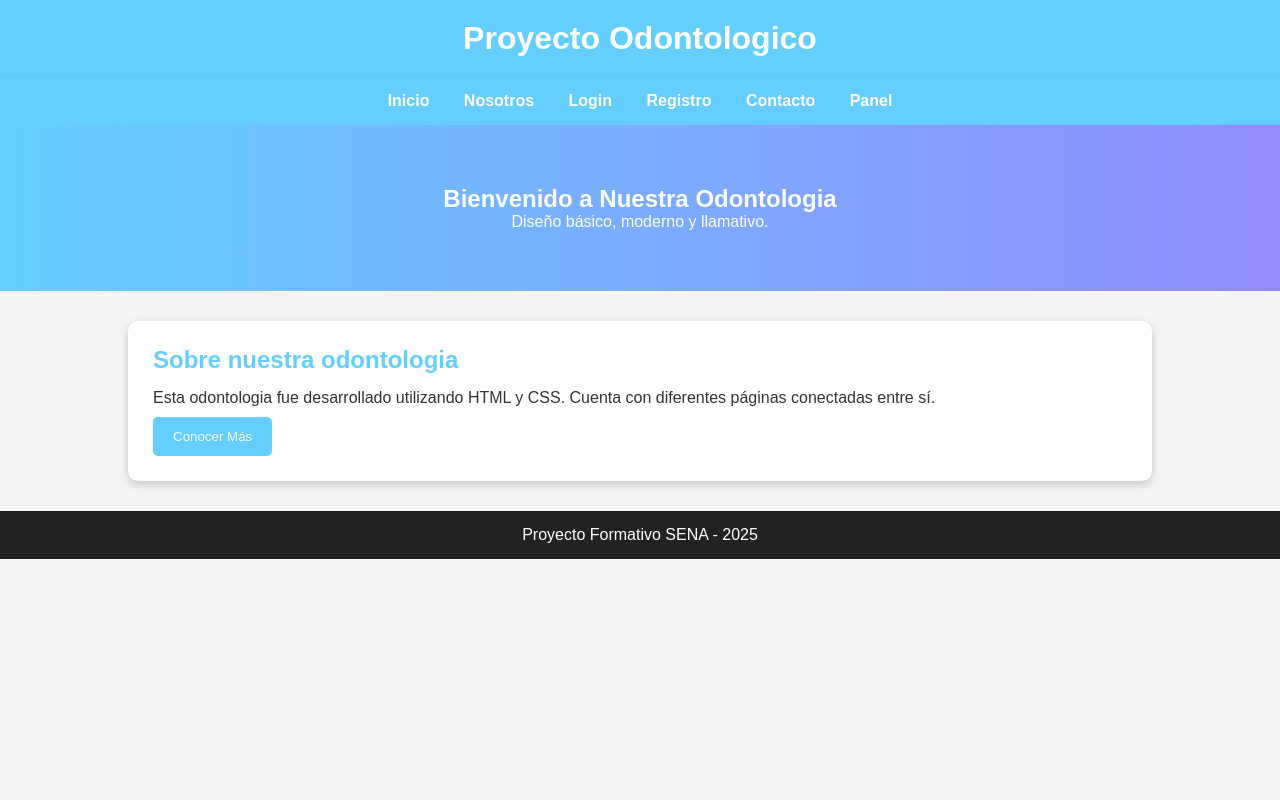
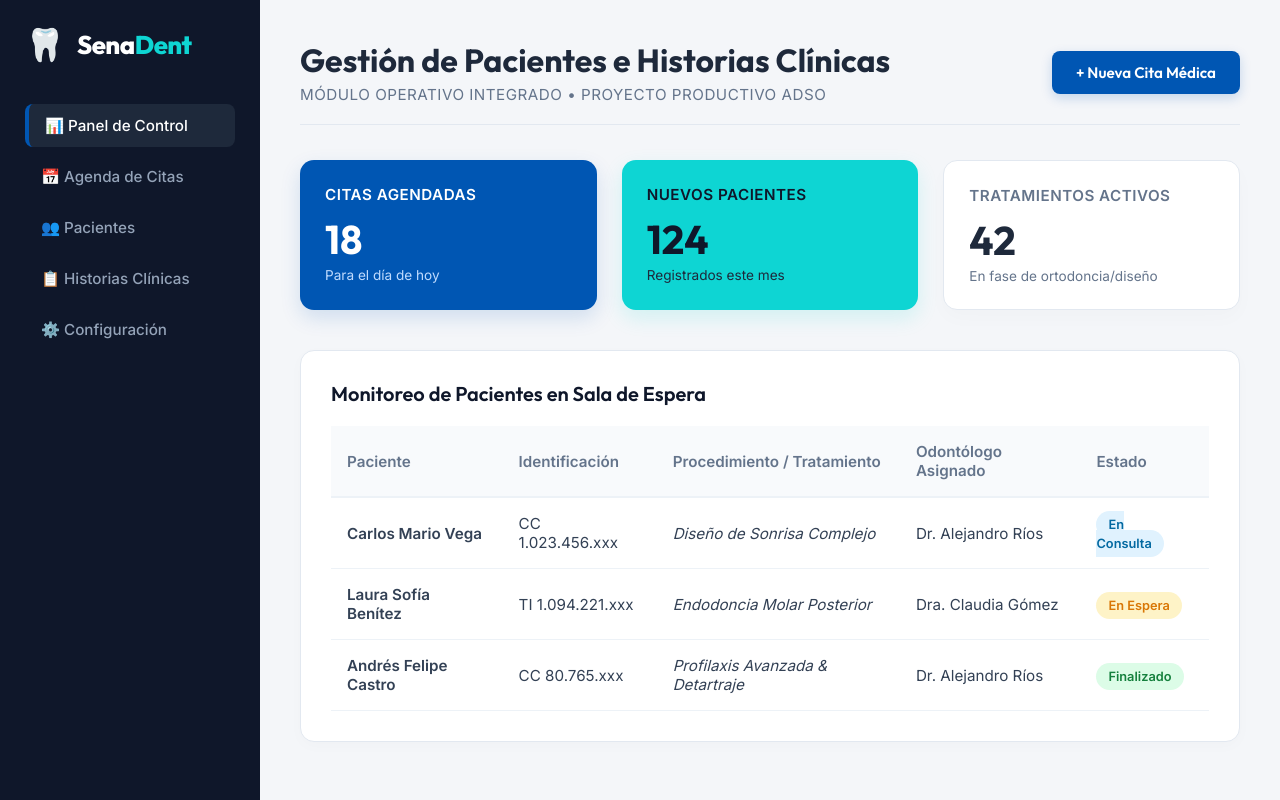
Before and after one commit to darekpumajoseph-bit/Proyecto-Odontologia, a plain HTML site: page index.html in a window 1280 px wide. Drawn offline with Linux system fonts and the light colour scheme.

Commit message:
Add files via upload

```diff
--- a/index.html
+++ b/index.html
@@ -1,47 +1,108 @@
 <!DOCTYPE html>
 <html lang="es">
+<head>
+    <meta charset="UTF-8">
+    <meta name="viewport" content="width=device-width, initial-scale=1.0">
+    <title>SenaDent - Sistema de Gestión Odontológica</title>
 
-<head>
-  <meta charset="UTF-8">
-  <title>Inicio</title>
-  <link rel="stylesheet" href="estilo.css">
+    <!-- Fuentes de Google Fonts específicas para Software de Gestión (Legibilidad y modernidad) -->
+    <link rel="preconnect" href="https://fonts.googleapis.com">
+    <link rel="preconnect" href="https://fonts.gstatic.com" crossorigin>
+    <link href="https://fonts.googleapis.com/css2?family=Inter:wght@400;500;600&family=Outfit:wght@600;700;800&display=swap" rel="stylesheet">
+
+    <link rel="stylesheet" href="pagina 1.css">
 </head>
-
 <body>
 
-  <header>
-    <h1>Proyecto Odontologico</h1>
-  </header>
 
-  <nav id="main-nav">
-    <a href="index.html">Inicio</a>
-    <a href="nosotros.html">Nosotros</a>
-    <a href="login.html">Login</a>
-    <a href="registro.html">Registro</a>
-    <a href="contacto.html">Contacto</a>
-    <a href="panel.html">Panel</a>
-  </nav>
+    <div class="dashboard-container">
 
-  <section class="seccion-hero">
-    <h2>Bienvenido a Nuestra Odontologia</h2>
-    <p>Diseño básico, moderno y llamativo.</p>
-  </section>
+        <!-- Barra Lateral de Navegación del Sistema -->
+        <aside class="sidebar">
+            <div class="logo-area">
+                <span class="icono-software">🦷</span>
+                <h1 class="logo-texto">Sena<span>Dent</span></h1>
+            </div>
+            <nav class="menu-navegacion">
+                <a href="#" class="menu-item activo">📊 Panel de Control</a>
+                <a href="#" class="menu-item">📅 Agenda de Citas</a>
+                <a href="#" class="menu-item">👥 Pacientes</a>
+                <a href="#" class="menu-item">📋 Historias Clínicas</a>
+                <a href="#" class="menu-item">⚙️ Configuración</a>
+            </nav>
+        </aside>
 
-  <div class="card-info">
-    <h2>Sobre nuestra odontologia</h2>
+        <main class="contenido-principal">
 
-    <p>
-      Esta odontologia fue desarrollado utilizando HTML y CSS.
-      Cuenta con diferentes páginas conectadas entre sí.
-    </p>
+            <header class="header-modulo">
+                <div>
+                    <h2 class="titulo-modulo">Gestión de Pacientes e Historias Clínicas</h2>
+                    <p class="subtitulo-modulo">Módulo Operativo Integrado • Proyecto Productivo ADSO</p>
+                </div>
+                <button class="btn-accion">+ Nueva Cita Médica</button>
+            </header>
 
-    <button class="btn-accion">Conocer Más</button>
-  </div>
+            <section class="tarjetas-indicadores">
+                <div class="kpi card-azul">
+                    <h3>Citas Agendadas</h3>
+                    <div class="valor">18</div>
+                    <p class="detalle-kpi">Para el día de hoy</p>
+                </div>
+                <div class="kpi card-cyan">
+                    <h3>Nuevos Pacientes</h3>
+                    <div class="valor">124</div>
+                    <p class="detalle-kpi">Registrados este mes</p>
+                </div>
+                <div class="kpi card-blanca">
+                    <h3>Tratamientos Activos</h3>
+                    <div class="valor">42</div>
+                    <p class="detalle-kpi">En fase de ortodoncia/diseño</p>
+                </div>
+            </section>
 
-  <footer id="footer-principal">
-    <p>Proyecto Formativo SENA - 2025</p>
-  </footer>
+            <section class="seccion-datos">
+                <h3 class="titulo-tabla">Monitoreo de Pacientes en Sala de Espera</h3>
+
+                <div class="contenedor-tabla">
+                    <table>
+                        <thead>
+                            <tr>
+                                <th>Paciente</th>
+                                <th>Identificación</th>
+                                <th>Procedimiento / Tratamiento</th>
+                                <th>Odontólogo Asignado</th>
+                                <th>Estado</th>
+                            </tr>
+                        </thead>
+                        <tbody>
+                            <tr>
+                                <td><b>Carlos Mario Vega</b></td>
+                                <td>CC 1.023.456.xxx</td>
+                                <td class="texto-italica">Diseño de Sonrisa Complejo</td>
+                                <td>Dr. Alejandro Ríos</td>
+                                <td><span class="estado en-proceso">En Consulta</span></td>
+                            </tr>
+                            <tr>
+                                <td><b>Laura Sofía Benítez</b></td>
+                                <td>TI 1.094.221.xxx</td>
+                                <td class="texto-italica">Endodoncia Molar Posterior</td>
+                                <td>Dra. Claudia Gómez</td>
+                                <td><span class="estado espera">En Espera</span></td>
+                            </tr>
+                            <tr>
+                                <td><b>Andrés Felipe Castro</b></td>
+                                <td>CC 80.765.xxx</td>
+                                <td class="texto-italica">Profilaxis Avanzada & Detartraje</td>
+                                <td>Dr. Alejandro Ríos</td>
+                                <td><span class="estado completado">Finalizado</span></td>
+                            </tr>
+                        </tbody>
+                    </table>
+                </div>
+            </section>
+
+        </main>
+    </div>
 
 </body>
-
 </html>
--- /dev/null
+++ b/pagina 1.css
@@ -0,0 +1,231 @@
+html, body {
+    font-family: 'Inter', sans-serif;
+    background-color: #f4f6f9;
+    color: #2c3e50;
+    margin: 0;
+    padding: 0;
+    height: 100%;
+}
+
+.dashboard-container {
+    display: flex;
+    height: 100vh;
+    overflow: hidden;
+}
+
+.sidebar {
+    width: 260px;
+    background-color: #0f172a;
+    color: #ffffff;
+    display: flex;
+    flex-direction: column;
+    padding: 25px;
+    box-sizing: border-box;
+}
+
+.logo-area {
+    display: flex;
+    align-items: center;
+    gap: 12px;
+    margin-bottom: 40px;
+}
+
+.icono-software {
+    font-size: 2rem;
+}
+
+.logo-texto {
+    font-family: 'Outfit', sans-serif;
+    font-weight: 800;
+    font-size: 1.6rem;
+    margin: 0;
+    letter-spacing: -0.5px;
+}
+
+.logo-texto span {
+    color: #0ed5d3;
+}
+
+.menu-navegacion {
+    display: flex;
+    flex-direction: column;
+    gap: 8px;
+}
+
+.menu-item {
+    color: #94a3b8;
+    text-decoration: none;
+    padding: 12px 16px;
+    border-radius: 8px;
+    font-weight: 500;
+    font-size: 0.95rem;
+    transition: all 0.3s ease;
+}
+
+.menu-item:hover, .menu-item.activo {
+    background-color: #1e293b;
+    color: #ffffff;
+}
+
+.menu-item.activo {
+    border-left: 4px solid #0056b3;
+}
+
+.contenido-principal {
+    flex: 1;
+    padding: 40px;
+    overflow-y: auto;
+    box-sizing: border-box;
+}
+
+.header-modulo {
+    display: flex;
+    justify-content: space-between;
+    align-items: center;
+    margin-bottom: 35px;
+    border-bottom: 1px solid #e2e8f0;
+    padding-bottom: 20px;
+}
+
+.titulo-modulo {
+    font-family: 'Outfit', sans-serif;
+    font-weight: 700;
+    font-size: 2rem;
+    color: #1e293b;
+    margin: 0 0 5px 0;
+}
+
+.subtitulo-modulo {
+    font-size: 0.95rem;
+    color: #64748b;
+    margin: 0;
+    text-transform: uppercase;
+    letter-spacing: 0.5px;
+}
+
+.btn-accion {
+    background-color: #0056b3;
+    color: white;
+    border: none;
+    padding: 12px 24px;
+    border-radius: 8px;
+    font-family: 'Outfit', sans-serif;
+    font-weight: 600;
+    font-size: 0.95rem;
+    cursor: pointer;
+    box-shadow: 0 4px 12px rgba(0, 86, 179, 0.2);
+}
+
+.tarjetas-indicadores {
+    display: grid;
+    grid-template-columns: repeat(auto-fit, minmax(240px, 1fr));
+    gap: 25px;
+    margin-bottom: 40px;
+}
+
+.kpi {
+    padding: 25px;
+    border-radius: 14px;
+    box-sizing: border-box;
+}
+
+.kpi h3 {
+    font-size: 0.95rem;
+    text-transform: uppercase;
+    letter-spacing: 0.5px;
+    margin: 0 0 15px 0;
+}
+
+.kpi .valor {
+    font-family: 'Outfit', sans-serif;
+    font-weight: 700;
+    font-size: 2.5rem;
+    line-height: 1;
+    margin-bottom: 8px;
+}
+
+.kpi .detalle-kpi {
+    font-size: 0.85rem;
+    margin: 0;
+}
+
+.card-azul {
+    background-color: #0056b3;
+    color: #ffffff;
+    box-shadow: 0 8px 20px rgba(0, 86, 179, 0.15);
+}
+.card-azul .detalle-kpi { color: #bfdbfe; }
+
+.card-cyan {
+    background-color: #0ed5d3;
+    color: #0f172a;
+    box-shadow: 0 8px 20px rgba(14, 213, 211, 0.15);
+}
+.card-cyan .detalle-kpi { color: #1e293b; }
+
+.card-blanca {
+    background-color: #ffffff;
+    color: #1e293b;
+    border: 1px solid #e2e8f0;
+    box-shadow: 0 8px 20px rgba(0, 0, 0, 0.02);
+}
+.card-blanca h3 { color: #64748b; }
+.card-blanca .detalle-kpi { color: #64748b; }
+
+.seccion-datos {
+    background-color: #ffffff;
+    border-radius: 14px;
+    padding: 30px;
+    border: 1px solid #e2e8f0;
+    box-shadow: 0 4px 15px rgba(0, 0, 0, 0.02);
+}
+
+.titulo-tabla {
+    font-family: 'Outfit', sans-serif;
+    font-weight: 600;
+    font-size: 1.25rem;
+    margin-top: 0;
+    margin-bottom: 20px;
+    color: #0f172a;
+}
+
+.contenedor-tabla {
+    overflow-x: auto;
+}
+
+table {
+    width: 100%;
+    border-collapse: collapse;
+    text-align: left;
+    font-size: 0.95rem;
+}
+
+th {
+    background-color: #f8fafc;
+    color: #64748b;
+    padding: 16px;
+    font-weight: 600;
+    border-bottom: 2px solid #edf2f7;
+}
+
+td {
+    padding: 16px;
+    border-bottom: 1px solid #edf2f7;
+    color: #334155;
+}
+
+.texto-italica {
+    font-style: italic;
+}
+
+
+.estado {
+    padding: 6px 12px;
+    border-radius: 20px;
+    font-size: 0.8rem;
+    font-weight: 600;
+}
+
+.estado.en-proceso { background-color: #e0f2fe; color: #0369a1; }
+.estado.espera { background-color: #fef3c7; color: #d97706; }
+.estado.completado { background-color: #dcfce7; color: #15803d; }
```
